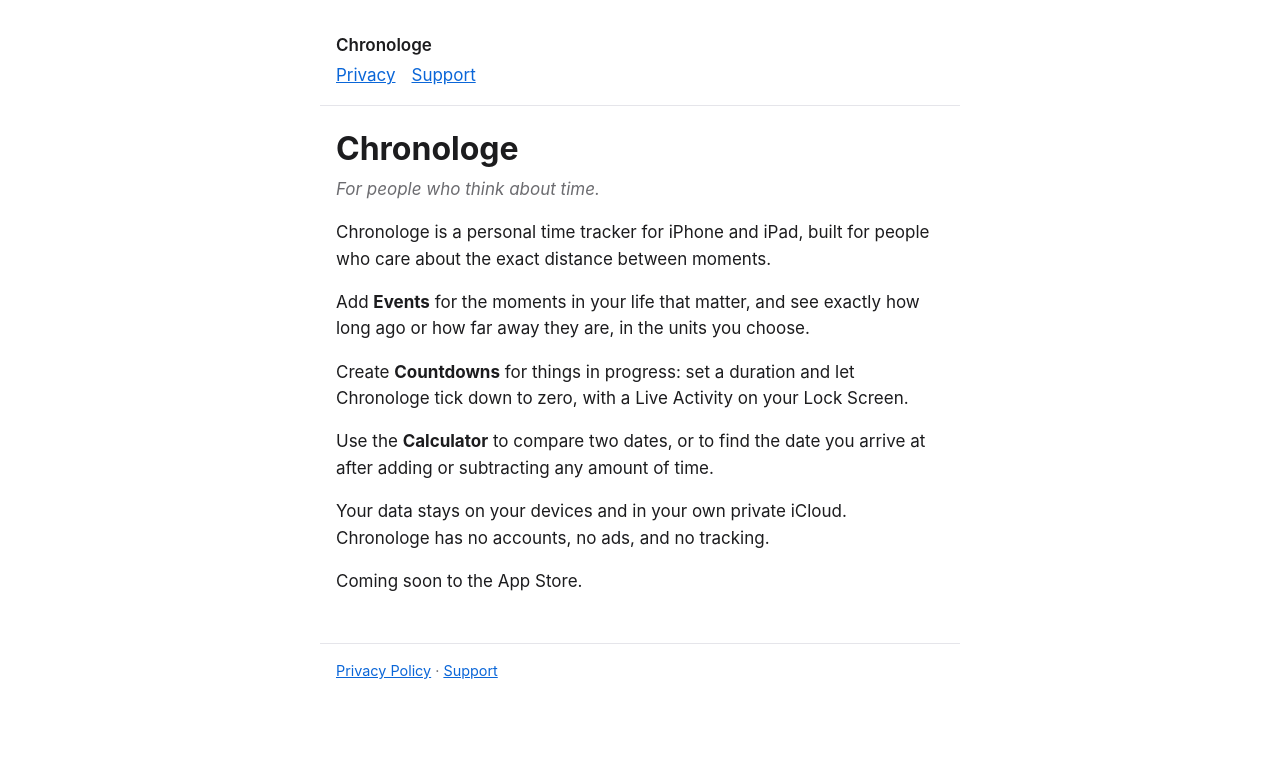
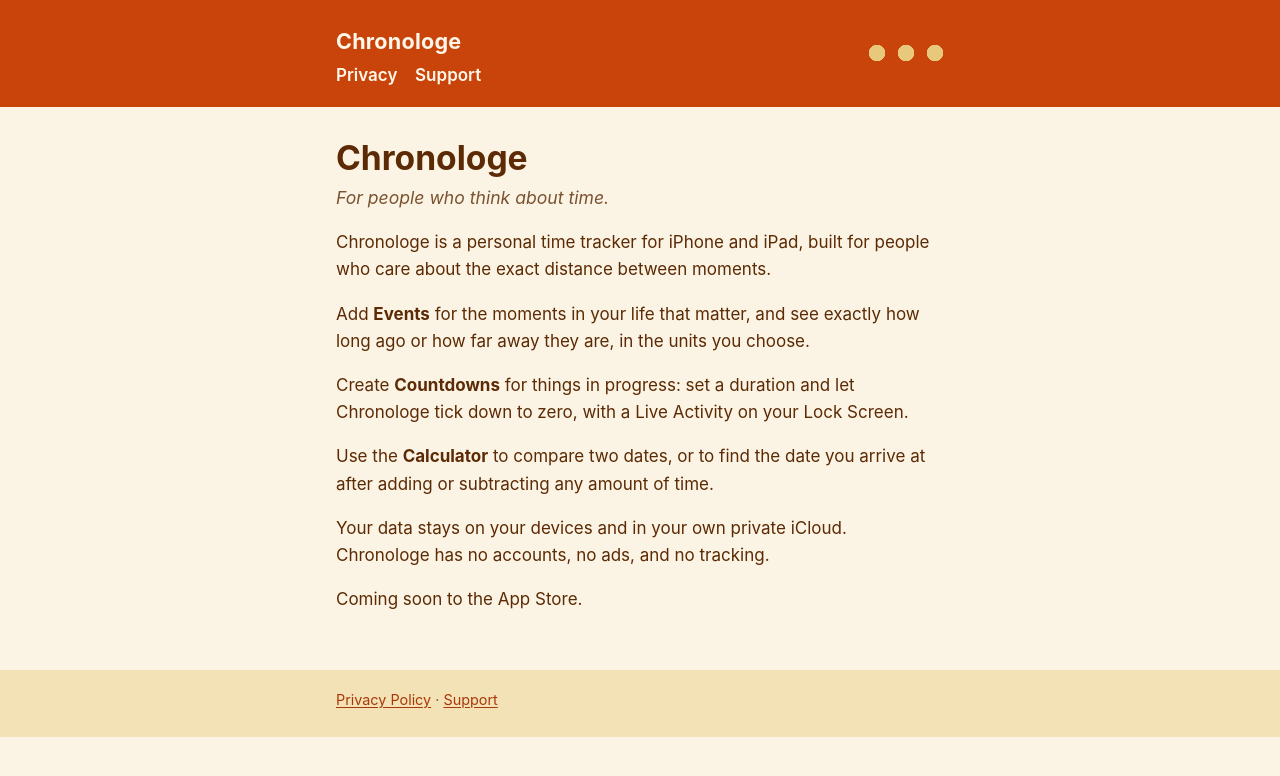
Before and after one commit to chronologe-app/chronologe-app.github.io, a plain HTML site: page index.html in a window 1280 px wide. Drawn offline with Linux system fonts and the light colour scheme.

Commit message:
Style the site with the app icon's colors
Light mode uses the light icon's red-orange band, sand, and brown;
dark mode uses the dark icon's rust band, near-black brown, yellow, and
orange. The header is a full-width band with the icon's three dots.
All text colors meet WCAG AA contrast.

Co-Authored-By: Claude Opus 5.5 <noreply@anthropic.com>

```diff
--- a/style.css
+++ b/style.css
@@ -1,18 +1,40 @@
+/*
+  Chronologe site styles.
+
+  Colors come from the app icon (Icon/OG/*.svg in the app repo):
+    Light icon: band #C9440A, body #E8C87A, face #D4A843, hands #5C2A04
+    Dark icon:  band #8B2E00, body #1A0800, face #2E1800, hands #FFDC6A,
+                second hand #FF6B1A
+  Variants (lighter cream, deeper link red) keep text at WCAG AA contrast.
+*/
+
 :root {
-  --bg: #ffffff;
-  --text: #1c1c1e;
-  --muted: #6c6c70;
-  --accent: #0a66d8;
-  --rule: #e5e5ea;
+  --bg: #FBF4E4;          /* icon sand, lightened for reading */
+  --surface: #F3E2B5;     /* icon sand, slightly lightened */
+  --text: #5C2A04;        /* icon hands */
+  --muted: #7A5230;
+  --heading: #5C2A04;
+  --accent: #A8380A;      /* icon band, deepened for link contrast */
+  --accent-hover: #C9440A;
+  --band: #C9440A;        /* icon band */
+  --band-text: #FFF8EA;
+  --band-dot: #E8C87A;    /* icon dots */
+  --rule: #E8C87A;        /* icon body */
 }
 
 @media (prefers-color-scheme: dark) {
   :root {
-    --bg: #000000;
-    --text: #f2f2f7;
-    --muted: #a1a1a6;
-    --accent: #4da3ff;
-    --rule: #2c2c2e;
+    --bg: #1A0800;        /* dark icon body */
+    --surface: #2E1800;   /* dark icon face */
+    --text: #F3E4C4;
+    --muted: #C2A57A;
+    --heading: #FFDC6A;   /* dark icon hands */
+    --accent: #FF6B1A;    /* dark icon second hand */
+    --accent-hover: #FF8A47;
+    --band: #8B2E00;      /* dark icon band */
+    --band-text: #FFDC6A;
+    --band-dot: #1A0800;  /* dark icon dots */
+    --rule: #4A3412;      /* like the dark icon's clock ring */
   }
 }
 
@@ -24,44 +46,116 @@ body {
   margin: 0;
   background: var(--bg);
   color: var(--text);
-  font: 17px/1.55 -apple-system, BlinkMacSystemFont, "SF Pro Text", "Helvetica Neue", Helvetica, Arial, sans-serif;
+  font: 17px/1.6 -apple-system, BlinkMacSystemFont, "SF Pro Text", "Helvetica Neue", Helvetica, Arial, sans-serif;
 }
 
-main, header, footer {
+::selection { background: var(--band); color: var(--band-text); }
+
+/* Content column: 40rem wide, 16px gutters on small screens. */
+main {
   max-width: 40rem;
   margin: 0 auto;
-  padding: 0 16px;
+  padding: 2rem 16px 2.5rem;
 }
 
+/* The header and footer run edge to edge, with their contents lined up
+   on the same column as main. */
+header, footer {
+  padding-left: max(16px, calc((100% - 40rem) / 2 + 16px));
+  padding-right: max(16px, calc((100% - 40rem) / 2 + 16px));
+}
+
+/* Header: the icon's calendar band, three dots included. */
 header {
-  padding-top: 2rem;
-  padding-bottom: 1rem;
-  border-bottom: 1px solid var(--rule);
+  position: relative;
+  background: var(--band);
+  color: var(--band-text);
+  padding-top: 1.5rem;
+  padding-bottom: 1.1rem;
+}
+
+header::after {
+  content: "";
+  position: absolute;
+  top: 50%;
+  right: max(16px, calc((100% - 40rem) / 2 + 16px));
+  width: 76px;
+  height: 18px;
+  margin-top: -9px;
+  background:
+    radial-gradient(circle, var(--band-dot) 8px, transparent 8.5px) 0 0 / 18px 18px no-repeat,
+    radial-gradient(circle, var(--band-dot) 8px, transparent 8.5px) 29px 0 / 18px 18px no-repeat,
+    radial-gradient(circle, var(--band-dot) 8px, transparent 8.5px) 58px 0 / 18px 18px no-repeat;
 }
 
 header a.home {
-  color: var(--text);
-  font-weight: 600;
+  color: var(--band-text);
+  font-size: 1.35rem;
+  font-weight: 700;
+  letter-spacing: 0.01em;
   text-decoration: none;
 }
 
-nav { margin-top: 0.25rem; }
-nav a { margin-right: 1rem; }
+nav { margin-top: 0.2rem; }
 
-main { padding-top: 1.5rem; padding-bottom: 2rem; }
+nav a {
+  color: var(--band-text);
+  margin-right: 1.1rem;
+  text-decoration: none;
+  font-weight: 600;
+  border-bottom: 2px solid transparent;
+}
 
-h1 { font-size: 2rem; line-height: 1.2; margin: 0 0 0.5rem; }
-h2 { font-size: 1.2rem; margin: 2rem 0 0.5rem; }
+nav a:hover, nav a:focus-visible { border-bottom-color: var(--band-text); }
 
-a { color: var(--accent); }
+/* Headings */
+h1 {
+  color: var(--heading);
+  font-size: 2.1rem;
+  line-height: 1.15;
+  margin: 0 0 0.4rem;
+}
 
-.tagline { color: var(--muted); font-style: italic; margin-top: 0; }
+h2 {
+  color: var(--heading);
+  font-size: 1.2rem;
+  margin: 2.2rem 0 0.4rem;
+  padding-top: 1.2rem;
+  border-top: 1px solid var(--rule);
+}
+
+/* Links */
+a { color: var(--accent); text-underline-offset: 0.15em; }
+a:hover { color: var(--accent-hover); }
+
+a:focus-visible {
+  outline: 2px solid var(--accent);
+  outline-offset: 2px;
+  border-radius: 2px;
+}
+
+header a:focus-visible { outline-color: var(--band-text); }
+
+strong { color: var(--heading); }
+
+.tagline {
+  color: var(--muted);
+  font-style: italic;
+  font-size: 1.1rem;
+  margin-top: 0;
+}
+
 .updated { color: var(--muted); margin-top: 0; }
 
 footer {
-  padding-top: 1rem;
-  padding-bottom: 2rem;
-  border-top: 1px solid var(--rule);
+  background: var(--surface);
   color: var(--muted);
   font-size: 0.9rem;
+  padding-top: 1.1rem;
+  padding-bottom: 1.6rem;
 }
+
+/* On a narrow phone the dots would crowd the title, so they go. */
+@media (max-width: 380px) {
+  header::after { display: none; }
+}
```
